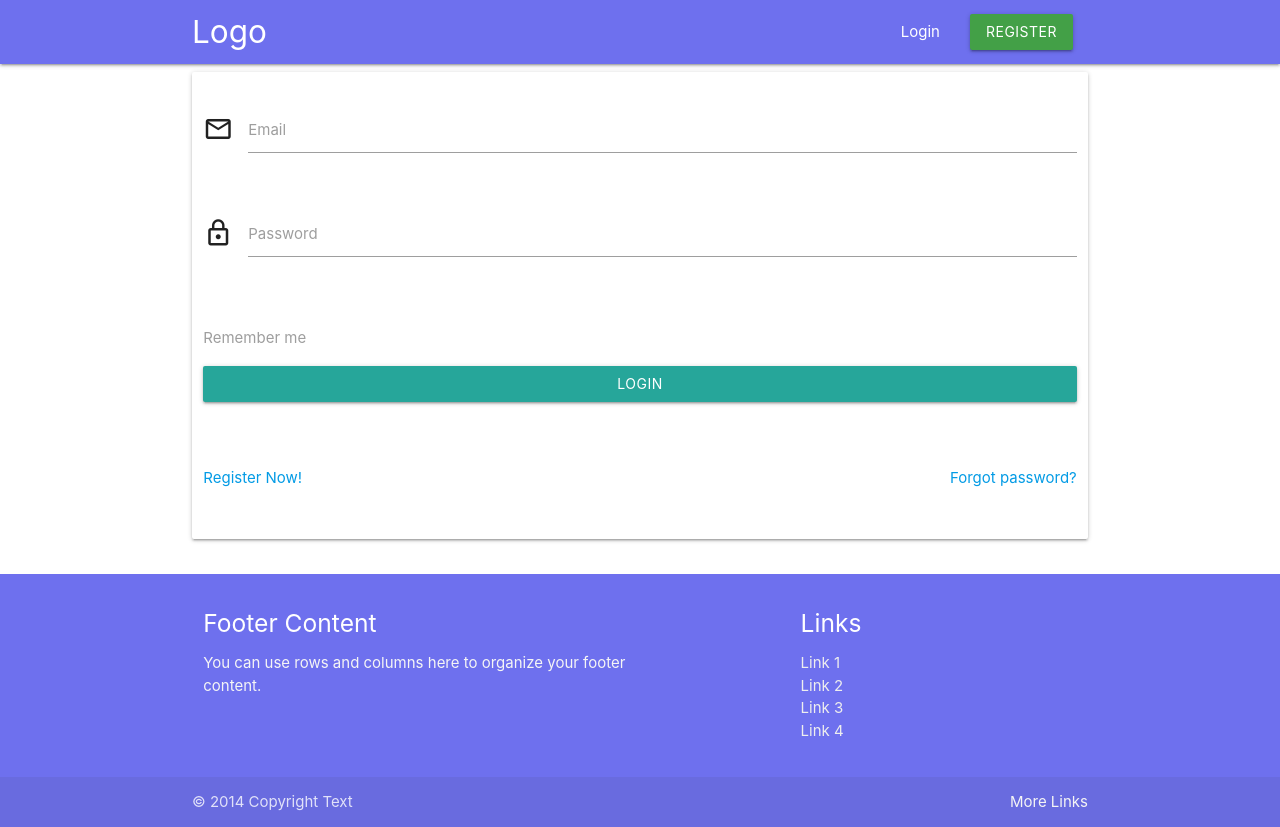
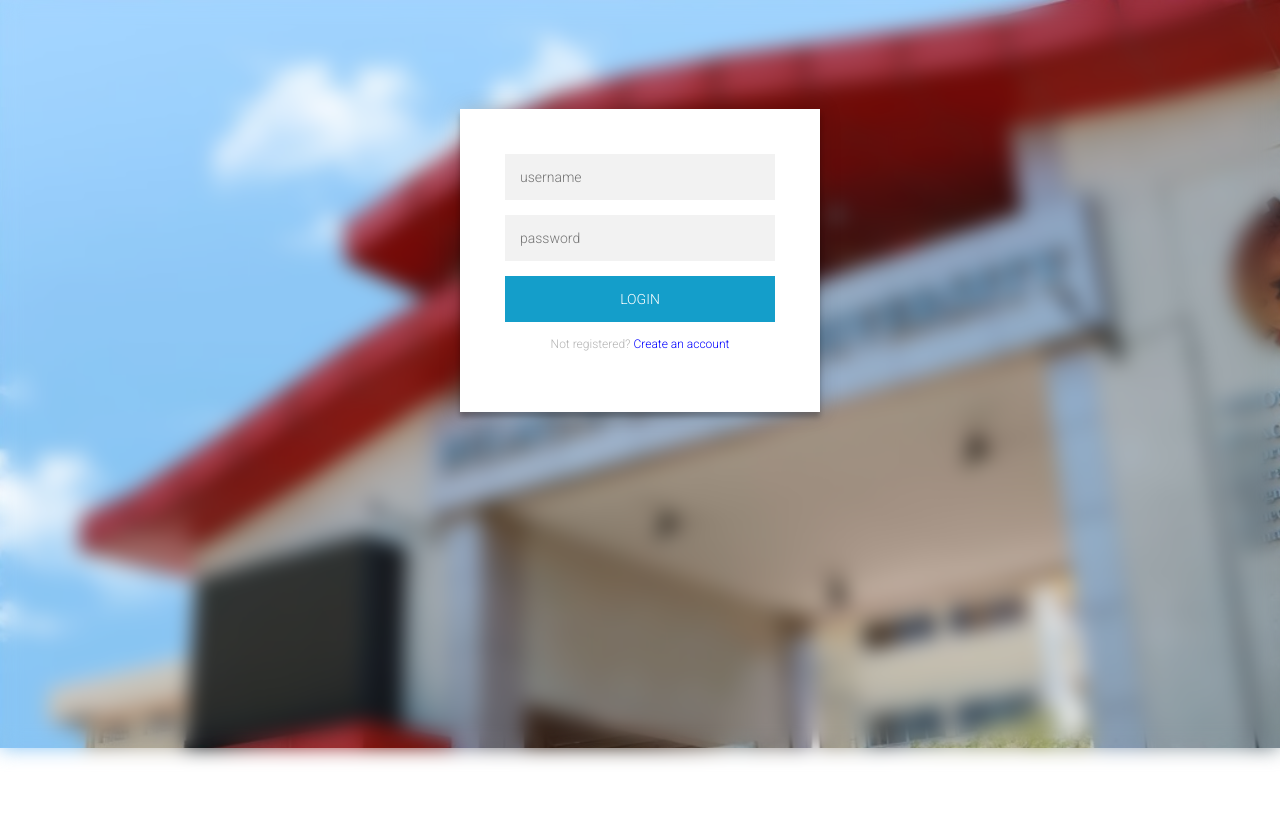
Before and after one commit to JCLabanero/E-Learning-Web-App, a Django app: page /login/ in a window 1280 px wide. After the commit the page ends 764 px from the top, so only its background shows below. Run offline with Django 4.2, Linux system fonts and the light colour scheme.

Commit message:
Iris-2023-11-27: 237am

```diff
--- a/Learn_ReactJS/main/models.py
+++ b/Learn_ReactJS/main/models.py
@@ -11,7 +11,7 @@ from datetime import datetime
 ## migrate to other db?
 #python manage.py sqlmigrate main 0001
 
-#pyton manage.py migrate
+#python manage.py migrate
 
 ##
 # python manage.py shell
--- /dev/null
+++ b/Learn_ReactJS/main/static/main/css/login.css
@@ -0,0 +1,107 @@
+@import url(https://fonts.googleapis.com/css?family=Roboto:300);
+.login-page {
+width: 360px;
+padding: 8% 0 0;
+margin: auto;
+}
+.form {
+position: relative;
+z-index: 1;
+background: #FFFFFF;
+max-width: 360px;
+margin: 0 auto 100px;
+padding: 45px;
+text-align: center;
+box-shadow: 0 0 20px 0 rgba(0, 0, 0, 0.2), 0 5px 5px 0 rgba(0, 0, 0, 0.24);
+}
+.form input {
+font-family: "Roboto", sans-serif;
+outline: 0;
+background: #f2f2f2;
+width: 100%;
+border: 0;
+margin: 0 0 15px;
+padding: 15px;
+box-sizing: border-box;
+font-size: 14px;
+}
+.form button {
+font-family: "Roboto", sans-serif;
+text-transform: uppercase;
+outline: 0;
+background: #149eca;
+width: 100%;
+border: 0;
+padding: 15px;
+color: #FFFFFF;
+font-size: 14px;
+transition: all 0.3s ease-in-out;
+cursor: pointer;
+}
+.form button:hover,.form button:active,.form button:focus {
+background: #107799;
+}
+.form .message {
+margin: 15px 0 0;
+color: #b3b3b3;
+font-size: 12px;
+}
+.form .message a {
+color: blue;
+text-decoration: none;
+}
+.form .register-form {
+display: none;
+}
+.container {
+position: relative;
+z-index: 1;
+max-width: 300px;
+margin: 0 auto;
+}
+.container:before, .container:after {
+content: "";
+display: block;
+clear: both;
+}
+.container .info {
+margin: 50px auto;
+text-align: center;
+}
+.container .info h1 {
+margin: 0 0 15px;
+padding: 0;
+font-size: 36px;
+font-weight: 300;
+color: #1a1a1a;
+}
+.container .info span {
+color: #4d4d4d;
+font-size: 12px;
+}
+.container .info span a {
+color: #000000;
+text-decoration: none;
+}
+.container .info span .fa {
+color: #EF3B3A;
+}
+body {
+background-image: url(../assets/bulsu.jpg);
+background-repeat: no-repeat;
+background-size: 110%;
+font-family: "Roboto", sans-serif;
+-webkit-font-smoothing: antialiased;
+-moz-osx-font-smoothing: grayscale;
+}
+body::before {
+content: "";
+position: absolute;
+top: 0;
+left: 0;
+width: 100%;
+height: 100%;
+background: inherit;
+filter: blur(10px); /* Adjust the blur value as needed */
+z-index: -1;
+}
--- a/Learn_ReactJS/main/templates/main/header.html
+++ b/Learn_ReactJS/main/templates/main/header.html
@@ -2,26 +2,59 @@
   {% block head %}
   <!--Import Google Icon Font-->
   {% load static %}
+  <script src="https://code.jquery.com/jquery-3.3.1.min.js"></script>
   <link href="https://fonts.googleapis.com/icon?family=Material+Icons" rel="stylesheet">
   <link rel="stylesheet" href="{% static 'main/css/materialize.css' %}">
   {% comment %} <link href="{% static "tinymce/my-styles.css" %}" rel="stylesheet" /> {% endcomment %}
+  <style>
+    .brand-logo{
+        display: inline-block;
+        height: 100%;
+    }
+  </style>
   {% endblock head %}
   {% block body %}
       <header>
-        <nav>
-        <div class="nav-wrapper container">
-          <a href="/" class="brand-logo">Logo</a>
-          <ul class="right">
-            <li><a href="/login">Login</a></li>
-            <li><a class="waves-effect waves-light btn green darken-1" href="/register">Register</a></li>
-          </ul>
+        <div class="navbar-fixed">
+            <nav>
+                <div class="nav-wrapper light-blue lighten-2">
+                <a href="#" data-target="slide-out" class="sidenav-trigger show-on-large"><i class="material-icons">menu</i></a>
+              <a href="#!" class="brand-logo"><img src='{% static "main/assets/logo.png" %}' class="brand-logo"></a>
+              <ul class="right">
+                <li><a href="#">UserImg + Username</a></li>
+              </ul>
+            </div>
+          </nav>
         </div>
-      </nav>
+        <ul class="sidenav" id="slide-out"><br>
+            <div class="container center-align">
+                <img class="circle" width="150" height="150" src="https://materializecss.com/images/sample-1.jpg" alt="">
+                <p>Username</p>
+            </div>
+            <div class="container">
+                <div class="divider"></div>
+            </div>
+            <div style="height:63%;">
+                <li><a href="{% url 'main:index'%}">Dashboard</a></li>
+                <li><a href="{% url 'main:lesson' %}">Lessons</a></li>
+                <li><a href="{% url 'main:assessments' %}">Quizzes & Exams</a></li>
+                <li><a href="{% url 'main:achievements' %}">Achievements</a></li>
+                <li><a href="{% url 'main:reports' %}">Reports</a></li>
+                <li><a href="{% url 'main:logs' %}">Activity Logs</a></li>
+            </div>
+            <li><a href="#" class="red-text">Log-out</a><li>
+        </ul>
+        <br>
+        <script>
+            $(document).ready(function(){
+                $('.sidenav').sidenav();
+          });
+          </script>
       </header>
       <main class="container">
           {% block content %}{% endblock %}
       </main>
-      <footer class="page-footer">
+      {% comment %} <footer class="page-footer">
           <div class="container">
               <div class="row">
                   <div class="col l6 s12">
@@ -45,7 +78,7 @@
                   <a class="grey-text text-lighten-4 right" href="#!">More Links</a>
               </div>
           </div>
-      </footer>
+      </footer> {% endcomment %}
       <!-- Compiled and minified JavaScript -->
       <script src="{% static "main/js/materialize.js" %}"></script>
       <script>
--- a/Learn_ReactJS/main/templates/main/login.html
+++ b/Learn_ReactJS/main/templates/main/login.html
@@ -1,50 +1,34 @@
-{% extends "main/header.html" %}
+{% comment %} {% extends "main/header.html" %} {% endcomment %}
 <!--prettier-ignore -->
-{% block title %}Login{% endblock title%} {% block content %}
-<main ng-app="mainModule" ng-controller="mainController">
-	<div id="login-page" class="row">
-		<div class="col s12 z-depth-6 card-panel">
-			<form class="login-form">
-				<div class="row"></div>
-				<div class="row">
-					<div class="input-field col s12">
-						<i class="material-icons prefix">mail_outline</i>
-						<input class="validate" id="email" type="email" />
-						<label for="email" data-error="wrong" data-success="right"
-							>Email</label
-						>
-					</div>
-				</div>
-				<div class="row">
-					<div class="input-field col s12">
-						<i class="material-icons prefix">lock_outline</i>
-						<input id="password" type="password" />
-						<label for="password">Password</label>
-					</div>
-				</div>
-				<div class="row">
-					<div class="input-field col s12 m12 l12 login-text">
-						<input type="checkbox" id="remember-me" />
-						<label for="remember-me">Remember me</label>
-					</div>
-				</div>
-				<div class="row">
-					<div class="input-field col s12">
-						<a href="#" class="btn waves-effect waves-light col s12">Login</a>
-					</div>
-				</div>
-				<div class="row">
-					<div class="input-field col s6 m6 l6">
-						<p class="margin medium-small"><a href="#">Register Now!</a></p>
-					</div>
-					<div class="input-field col s6 m6 l6">
-						<p class="margin right-align medium-small">
-							<a href="#">Forgot password?</a>
-						</p>
-					</div>
-				</div>
-			</form>
-		</div>
+{%load static%}
+{%block head%}
+<link rel="stylesheet" href="{% static 'main/css/login.css' %}">
+{%endblock head%}
+{% block title %}<title>Learn ReactJS | Log-In</title>{% endblock title%}
+{% block content %}
+<main>
+<div class="login-page">
+	<div class="form">
+	  <form class="register-form">
+		<input type="text" placeholder="username"/>
+		<input type="password" placeholder="password"/>
+		<input type="text" placeholder="email"/>
+		<button type="submit">create</button>
+		<p class="message">Already registered? <a href="#">Sign In</a></p>
+	  </form>
+	  <form class="login-form">
+		<input type="text" placeholder="username"/>
+		<input type="password" placeholder="password"/>
+		<button type="submit">login</button>
+		<p class="message">Not registered? <a href="#">Create an account</a></p>
+	  </form>
 	</div>
+  </div>
+  <script src="https://code.jquery.com/jquery-3.3.1.min.js"></script>
+  <script>
+	$('.message a').click(function(){
+	$('form').animate({height: "toggle", opacity: "toggle"}, "slow");
+	});
+  </script>
 </main>
 {% endblock %}
--- a/Learn_ReactJS/main/urls.py
+++ b/Learn_ReactJS/main/urls.py
@@ -13,6 +13,12 @@ urlpatterns = [
     path('a/students/new/student',views.funcStudentNew, name="func_students_new"),
     path('a/students/<int:pk>/edit/',views.astudentedit, name="students_edit"),
     path('a/students/<int:pk>/delete/',views.astudentdelete, name="students_delete"),
+    path('a/lesson/',views.alessonList, name="lesson"),
+    path('a/assessments/',views.aAssessments, name="assessments"),
+    path('a/achievements/',views.aAchievements, name="achievements"),
+    path('a/reports/',views.aReports, name="reports"),
+    path('a/logs/',views.aLogs, name="logs"),
+
 
 
     # path('u/',views.use)
--- a/Learn_ReactJS/main/views.py
+++ b/Learn_ReactJS/main/views.py
@@ -103,3 +103,19 @@ def funcStudentDelete(request,id):
     student.delete
 
     # return HttpResponseRedirect(reverse('index'))
+
+def alessonList(request):
+    #replace obj with lesson
+    return render(request, 'main/admin/lesson.html', {'lesson': Student.objects.all()})
+
+def aAssessments(request):
+    return render(request, 'main/admin/assessments.html', {'assessment': Student.objects.all()})
+
+def aAchievements(request):
+    return render(request, 'main/admin/achievements.html', {'achievements': Student.objects.all()})
+
+def aReports(request):
+    return render(request, 'main/admin/reports.html', {'reports': Student.objects.all()})
+
+def aLogs(request):
+    return render(request, 'main/admin/activityLogs.html', {'logs': Student.objects.all()})
```
Also changed, not shown: Learn_ReactJS/main/templates/main/admin/assessments.html (added, +78 -0 lines), Learn_ReactJS/main/templates/main/admin/lesson.html (added, +60 -0 lines), Learn_ReactJS/main/templates/main/admin/students.html (+27 -1 lines), Learn_ReactJS/main/migrations/0009_alter_learn1_published_alter_lesson_published.py (added), Learn_ReactJS/main/static/main/assets/bulsu.jpg (added), Learn_ReactJS/main/static/main/assets/logo.png (added).
